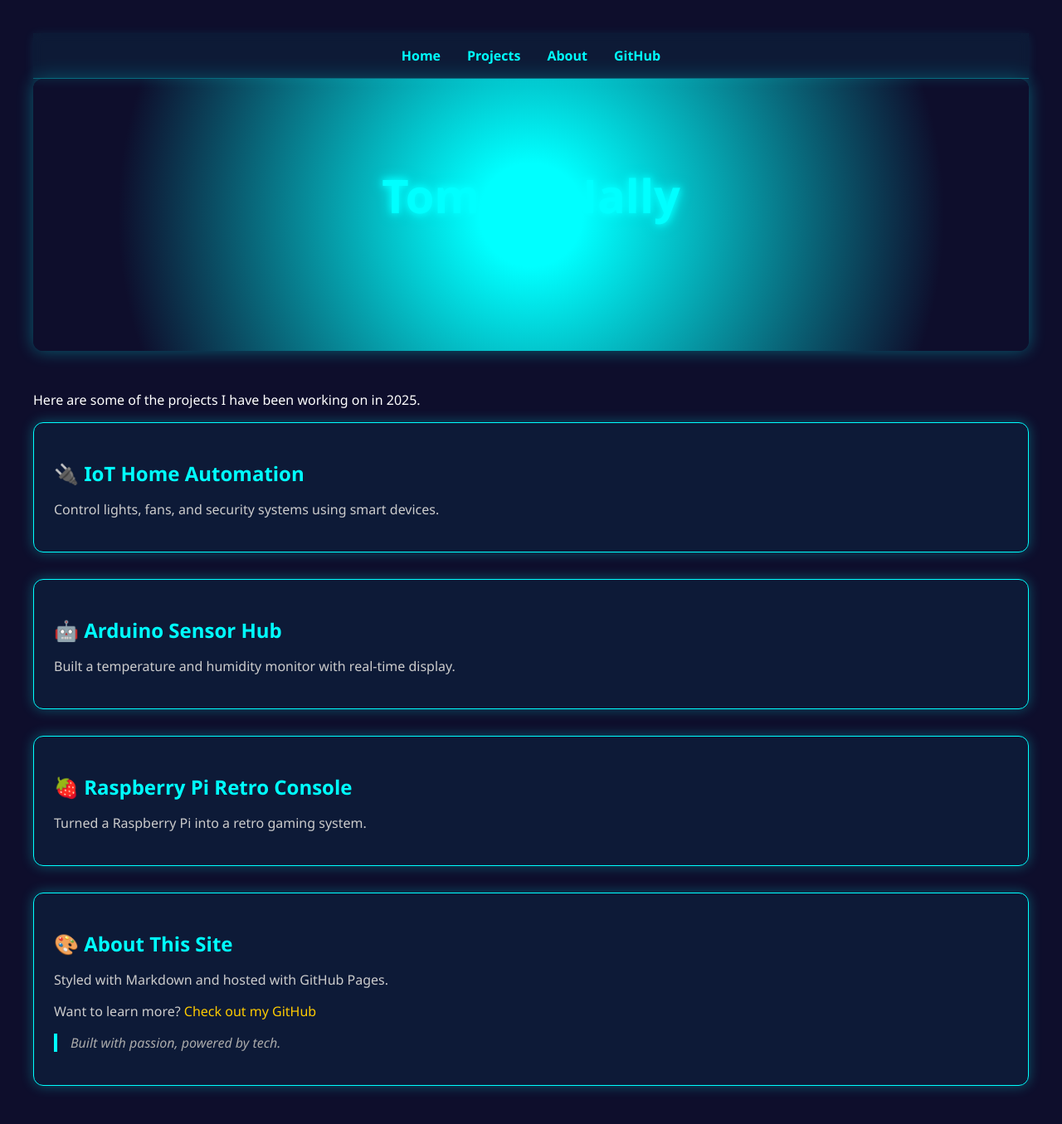
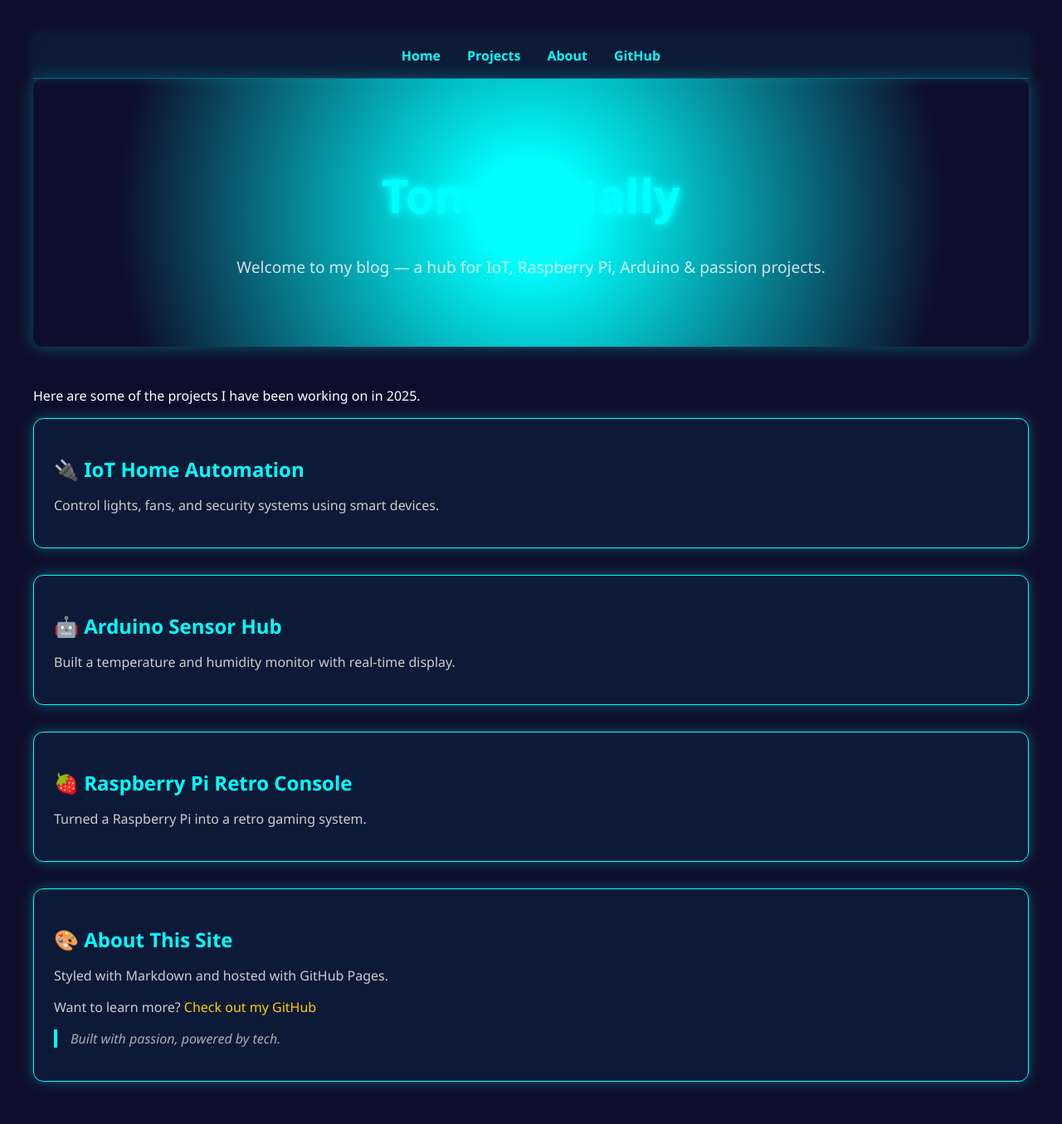
Before and after one commit to mcnallytj/skills-github-pages, a Jekyll site: the page built from index.html, in a window 1280 px wide and 1381 px high. Shown: the top 1355 px of the window at 83% size. Built offline with Jekyll 4.4.1, drawn with Linux system fonts in a browser that asks for light colours.

Commit message:
Update index.html

```diff
--- a/index.html
+++ b/index.html
@@ -3,13 +3,13 @@ layout: default
 title: "Tom McNally: Welcome to my blog!"
 ---
 
-<!-- Hero Section (Home) -->
 <div class="hero" id="top">
-  <h1>Tom McNally</h1>
+  <h1 class="hero-title">Tom McNally</h1>
   <div class="marquee-container">
-    <p class="hero-sub">Welcome to my blog — a hub for IoT, Raspberry Pi, Arduino & passion projects.</p>
+    <p class="marquee-text">Welcome to my blog — a hub for IoT, Raspberry Pi, Arduino & passion projects.</p>
   </div>
 </div>
+
 
 
 <!-- Projects Section -->
```
